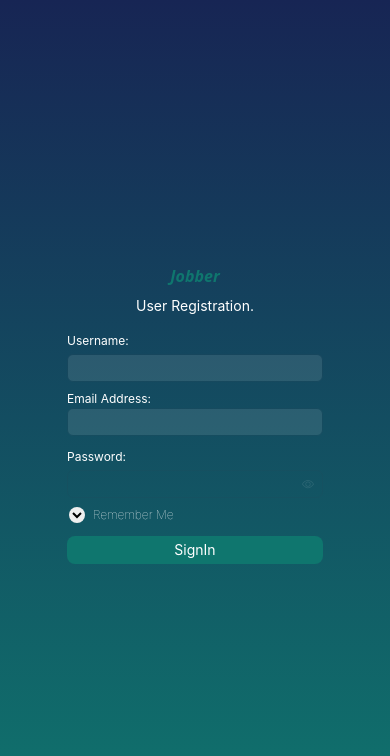
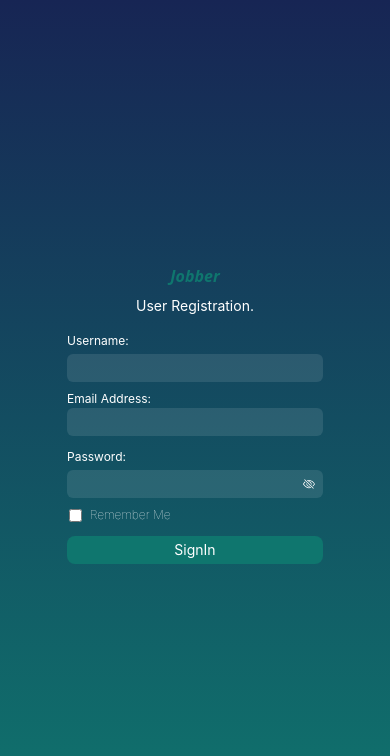
Before and after one commit to Himmiee/Jobbie, a React (Create React App) app: page /register in a window 390 px wide. Shown: the top 756 px of the page. Built offline with nearby package versions, Linux system fonts and the light colour scheme.

Commit message:
pages update

```diff
--- a/src/components/card.jsx
+++ /dev/null
@@ -1,5 +0,0 @@
-const CardComponent = () => {
-  return <div>card works lol.</div>;
-};
-
-export default CardComponent;
--- /dev/null
+++ b/src/components/card.tsx
@@ -0,0 +1,5 @@
+import { frame, useMotionValue, useTransform, useAnimation } from "framer";
+
+export const CardComponent = () => {
+  return <div>card works lol.</div>;
+};
--- a/src/components/navbar.tsx
+++ b/src/components/navbar.tsx
@@ -12,7 +12,7 @@ const NavbarComponent = () => {
     "z-10  sm:z-0 flex justify-center  transition-all py-2 border-gray-200 border-b-[1px] bg-white sm:border-none sm:py-0  h-full border-gray-200 ";
   return (
     <section className="">
-      <nav className="z-10 sm:z-0 sm:flex items-center justify-between sm:my-3 h-14  border-gray-100 sm:border-none border-[1px]  sm:px-6 sm:mx-24">
+      <nav className="z-10 fixed  w-full sm:w-screen  top-0 sm:z-0 bg-white  sm:flex items-center justify-between sm:py-3 h-16  border-gray-100 sm:border-b-[1px] border-[1px]  sm:px-24">
         <div className="flex sm:hidden w-full px-6 mt-3 mb-2 transition-all text-teal-700  justify-between ">
           <div className="text-xl italic font-bold">Jobber</div>
           <div
--- a/src/pages/auth/login.tsx
+++ b/src/pages/auth/login.tsx
@@ -11,6 +11,9 @@ const LoginComponent = () => {
   }, []);
   return (
     <section className="bg-gradient-to-t bg-opacity-70 from-teal-700 flex items-center justify-center flex-col to-blue-950 w-full h-[100vh]">
+      <h3 className="text-teal-700 hidden sm:flex italic absolute top-6 left-12 font-bold text-2xl">
+        Jobber.
+      </h3>
       <div className="">
         <div className="w-72  rounded-2xl h-72 sm:bg-gray-800 bg-opacity-60 ">
           <div>
@@ -27,14 +30,14 @@ const LoginComponent = () => {
                 <p className="text-[12px] my-1">Username:</p>
                 <input
                   type="text"
-                  className="flex justify-center px-2 w-64 h-7 text-[12px] rounded-md sm:opacity-80 opacity-10 sm:bg-gray-600 border-gray-700 outline-none border-[1px]"
+                  className="flex justify-center px-2 w-64 h-7 text-[12px] rounded-md sm:opacity-80 text-white bg-white bg-opacity-10 sm:bg-gray-600 border-gray-700 outline-none sm:border-[1px]"
                 />
               </label>
             </div>
             <div className="flex justify-center my-2">
               <label htmlFor="" className="text-white">
                 <p className="text-[12px] my-1">Password:</p>
-                <div className="flex justify-between item-center px-2 w-64 h-7 text-[12px] rounded-md sm:opacity-80 opacity-10 sm:bg-gray-600 border-gray-700 outline-none border-[1px]">
+                <div className="flex justify-between item-center px-2 w-64 h-7 text-[12px] rounded-md sm:opacity-80 bg-opacity-10 bg-white sm:bg-gray-600 border-gray-700 outline-none sm:border-[1px]">
                   <input
                     ref={inputRef}
                     type="password"
@@ -47,20 +50,16 @@ const LoginComponent = () => {
                         : (inputRef.current.type = "password");
                       setEyeActive(!eyeActive);
                     }}
-                    className="flex justify-center cursor-pointer items-center"
+                    className="flex text-white justify-center cursor-pointer items-center"
                   >
-                    {eyeActive ? <BsEyeSlash /> : <BsEye />}
+                    {eyeActive ? <BsEye /> : <BsEyeSlash />}
                   </div>
                 </div>
               </label>
             </div>
           </div>
           <div className="flex mx-[18px] my-1 items-center justify-start gap-2">
-            <select
-              name="d"
-              id=""
-              className="rounded-full outline-none h-4 w-4"
-            ></select>
+            <input type="checkbox" className="cursor-pointer" name="" id="" />
             <p className="text-[12px] text-white font-thin ">Remember Me</p>
           </div>
           <div>
--- a/src/pages/auth/register.tsx
+++ b/src/pages/auth/register.tsx
@@ -11,6 +11,7 @@ const RegisterComponent = () => {
   }, []);
   return (
     <section className="bg-gradient-to-t bg-opacity-70 from-teal-700 flex items-center justify-center flex-col to-blue-950 w-full h-[100vh]">
+      <h3 className="text-teal-700 hidden sm:flex italic absolute top-6 left-12 font-bold text-2xl">Jobber.</h3>
       <div className="">
         <div className="w-72  rounded-2xl h-[340px] sm:bg-gray-800 bg-opacity-60 ">
           <div>
@@ -27,7 +28,7 @@ const RegisterComponent = () => {
                 <p className="text-[12px] my-1">Username:</p>
                 <input
                   type="text"
-                  className="flex justify-center w-64 px-2 h-7 rounded-md text-[12px] sm:opacity-80 opacity-10 sm:bg-gray-600 border-gray-700 outline-none border-[1px]"
+                  className="flex justify-center px-2 w-64 h-7 text-[12px] rounded-md sm:opacity-80 text-white bg-white bg-opacity-10 sm:bg-gray-600 border-gray-700 outline-none sm:border-[1px]"
                 />
               </label>
             </div>
@@ -35,15 +36,16 @@ const RegisterComponent = () => {
               <label htmlFor="" className="text-white">
                 <p className="text-[12px] mt-2">Email Address:</p>
                 <input
+                  ref={inputRef}
                   type="text"
-                  className="flex justify-center w-64 px-2 h-7 rounded-md text-[12px] sm:opacity-80 opacity-10 sm:bg-gray-600 border-gray-700 outline-none border-[1px]"
+                  className="flex justify-center px-2 w-64 h-7 text-[12px] rounded-md sm:opacity-80 text-white bg-white bg-opacity-10 sm:bg-gray-600 border-gray-700 outline-none sm:border-[1px]"
                 />
               </label>
             </div>
             <div className="flex justify-center my-2">
               <label htmlFor="" className="text-white">
                 <p className="text-[12px] my-1">Password:</p>
-                <div className="flex justify-between item-center px-2 w-64 h-7 text-[12px] rounded-md sm:opacity-80 opacity-10 sm:bg-gray-600 border-gray-700 outline-none border-[1px]">
+                <div className="flex justify-between item-center px-2 w-64 h-7 text-[12px] rounded-md sm:opacity-80 bg-opacity-10 bg-white sm:bg-gray-600 border-gray-700 outline-none sm:border-[1px]">
                   <input
                     ref={inputRef}
                     type="password"
@@ -56,20 +58,16 @@ const RegisterComponent = () => {
                         : (inputRef.current.type = "password");
                       setEyeActive(!eyeActive);
                     }}
-                    className="flex justify-center cursor-pointer items-center"
+                    className="flex text-white justify-center cursor-pointer items-center"
                   >
-                    {eyeActive ? <BsEyeSlash /> : <BsEye />}
+                    {eyeActive ? <BsEye /> : <BsEyeSlash />}
                   </div>
                 </div>
               </label>
             </div>
           </div>
           <div className="flex mx-[18px] my-1 items-center justify-start gap-2">
-            <select
-              name="d"
-              id=""
-              className="rounded-full outline-none h-4 w-4"
-            ></select>
+            <input type="checkbox" className="cursor-pointer" name="" id="" />
             <p className="text-[12px] text-white font-thin ">Remember Me</p>
           </div>
           <div>
--- a/src/pages/home.tsx
+++ b/src/pages/home.tsx
@@ -20,7 +20,7 @@ const HomeComponent = () => {
       </div>
       <div className="wrap mx-6 sm:mx-24 mt-14 flex justify-center">
         <div className="upper">
-          <div className="clip  justify-center flex  my-2">
+          <div className="clip  justify-center flex mt-10 mb-2">
             <p className="bg-gray-300 w-36  text-center rounded-full  text-[10px] text-gray-500">
               Your premium job space
             </p>
--- a/src/pages/jobs.tsx
+++ b/src/pages/jobs.tsx
@@ -1,15 +1,15 @@
 import React, { useEffect, useState } from "react";
 import NavbarComponent from "../components/navbar";
-import CardComponent from "../components/card";
+import { CardComponent } from "../components/card";
 import FooterComponent from "../components/footer";
 
 const JobComponent = () => {
   return (
-    <section className="mx-24">
+    <section className="">
       <div>
         <NavbarComponent />
       </div>
-      <div>
+      <div className="mx-24">
         <CardComponent />
       </div>
       <div>
```
